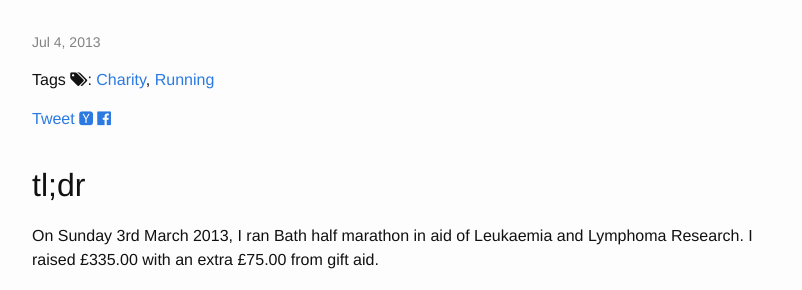
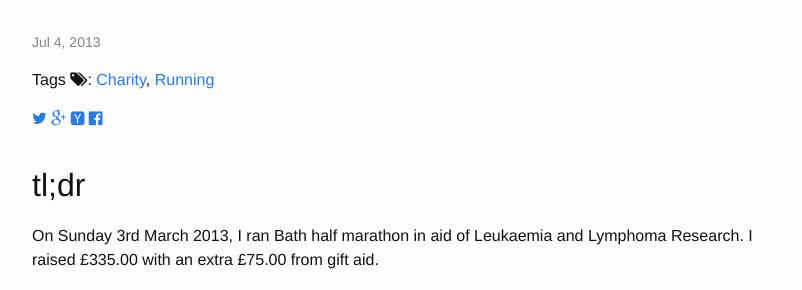
Before and after one commit to grahamrgriffiths/grahamrgriffiths.github.io, a Jekyll site: the page built from _posts/2013-07-04-bath-half-marathon.markdown, in a window 1280 px wide. Shown: the part 271-561 px from the top of the page, without its empty margins (238-1040 px from the left). Built offline with Jekyll 4.4.1, drawn with Linux system fonts in a browser that asks for light colours; nearby versions of some CDN libraries; comment, search, counter and statistics services are not loaded.

Commit message:
no widgets, cleaner html

```diff
--- a/_includes/social_links.html
+++ b/_includes/social_links.html
@@ -1,23 +1,10 @@
 {% capture shareURL %}{{ page.url | replace:'index.html','' | prepend: site.baseurl | prepend: site.url }}{% endcapture %}
 
 <!-- Twitter -->
-<a href="https://twitter.com/share" class="twitter-share-button" data-via="grahamgriffiths">Tweet</a>
-
-<!-- Put this just before the closing body tag -->
-<script>!function(d,s,id){var js,fjs=d.getElementsByTagName(s)[0];if(!d.getElementById(id)){js=d.createElement(s);js.id=id;js.src="//platform.twitter.com/widgets.js";fjs.parentNode.insertBefore(js,fjs);}}(document,"script","twitter-wjs");</script>
-
-<!-- Google + -->
-<g:plusone size="medium"></g:plusone>
-
-<!-- Add this just before the closing body tag of your web page -->
-<script type="text/javascript">
-  (function() {
-    var po = document.createElement('script'); po.type = 'text/javascript'; po.async = true;
-    po.src = 'https://apis.google.com/js/plusone.js';
-    var s = document.getElementsByTagName('script')[0]; s.parentNode.insertBefore(po, s);
-  })();
-</script>
-
+<a href="https://twitter.com/intent/tweet?text={{shareURL}}"><i class="fa fa-twitter"></i></a></a>
+<!-- Google -->
+<a href="https://plus.google.com/share?url={{shareURL}}"><i class="fa fa-google-plus"></i></a></a>
+<!-- Hacker news -->
 <a href="http://news.ycombinator.com/submitlink?u={{shareURL}}"><i class="fa fa-hacker-news"></i></a>
-
+<!-- facebook -->
 <a href="https://www.facebook.com/sharer/sharer.php?u={{shareURL}}"><i class="fa fa-facebook-official"></i></a>
```
